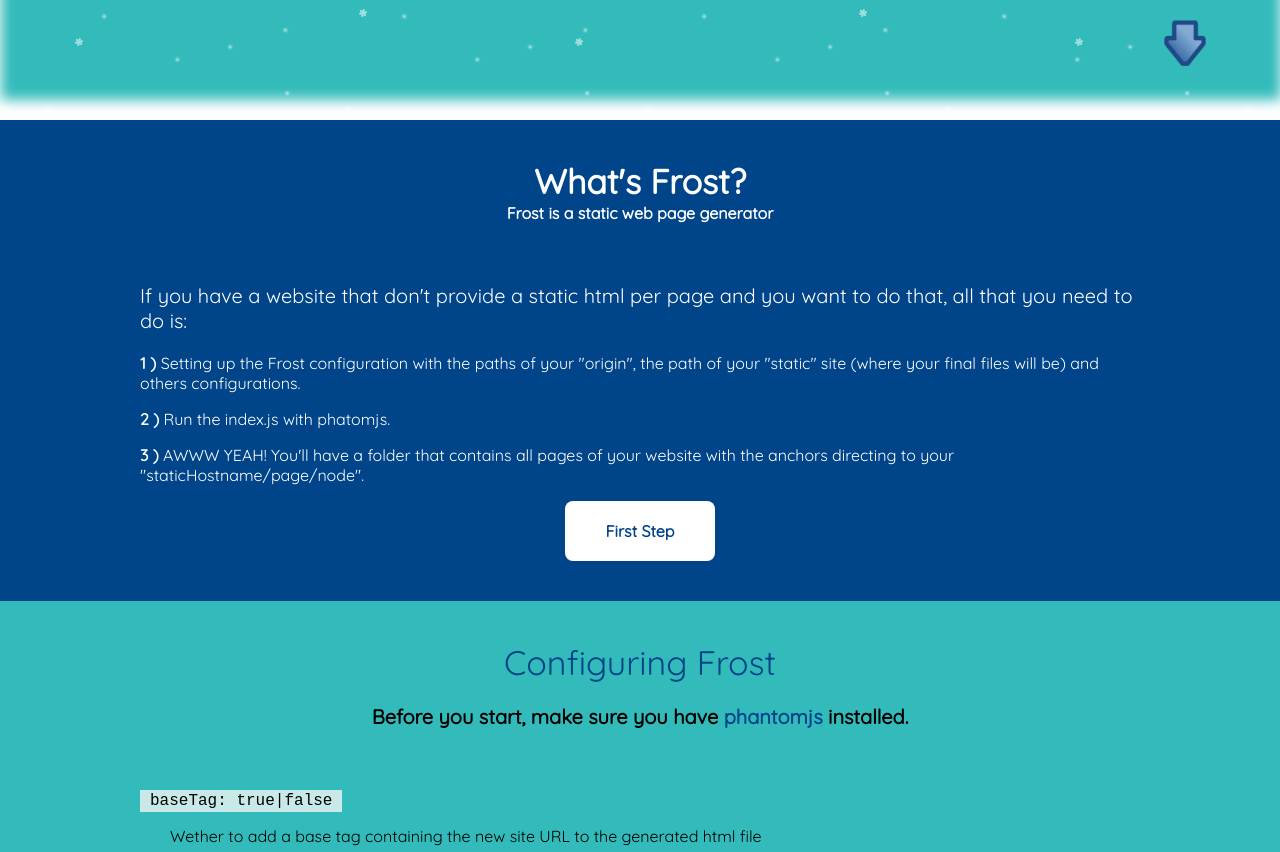
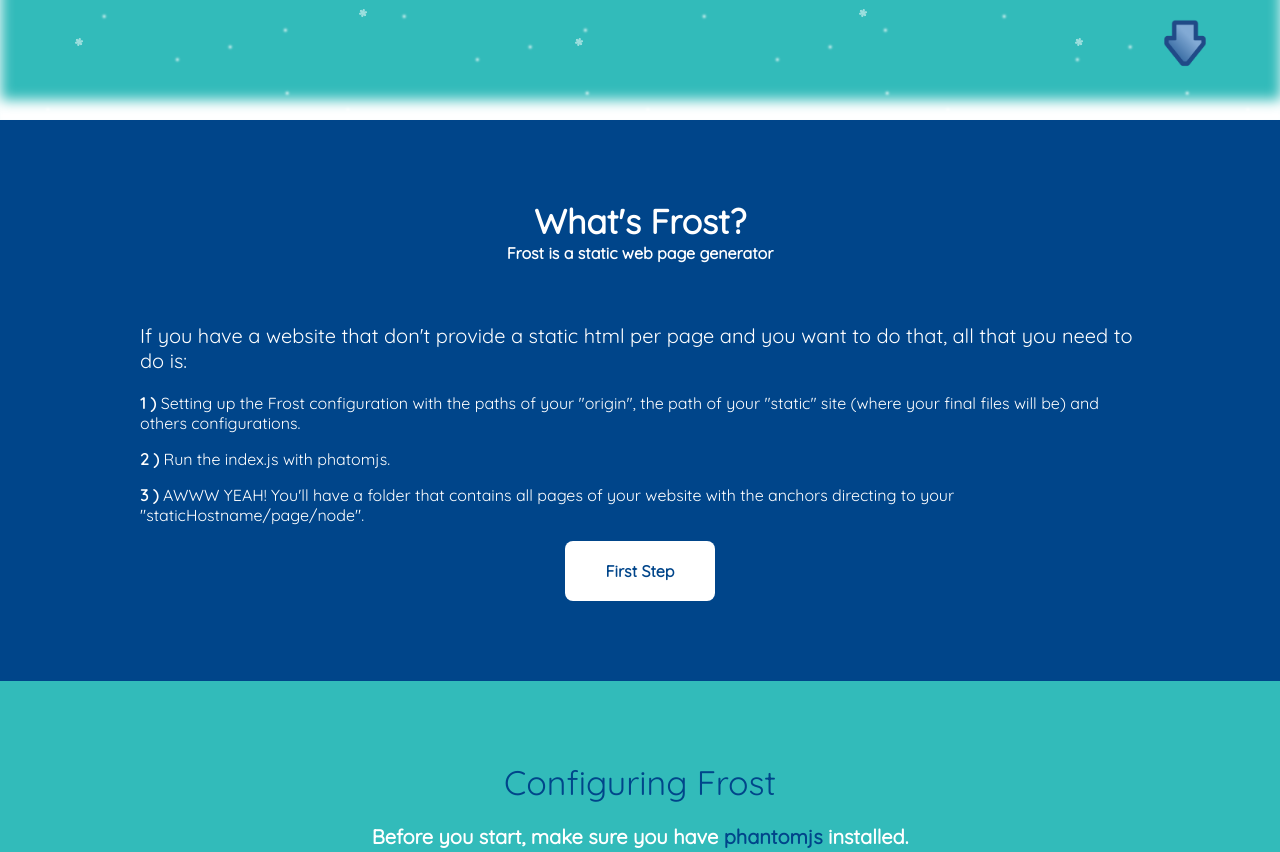
Before and after one commit to justdigital/frost, a plain HTML site: page index.html in a window 1280 px wide. Shown: the part 680-1532 px from the top of the page. Drawn offline with Linux system fonts and the light colour scheme.

Commit message:
ajuste cores das fontes para melhor visualização e padding maior entre os container

```diff
--- a/css/style.css
+++ b/css/style.css
@@ -41,7 +41,7 @@ section {
   height: 100%;
   position: relative;
   min-height: 360px;
-  padding: 20px 30px;
+  padding: 60px 30px 60px;
   box-sizing: border-box;
 }
 
@@ -163,6 +163,10 @@ section {
 .first-container {
   box-sizing: border-box;
   margin: 0 auto;
+}
+
+.first-container p {
+  color: white;
 }
 
 .highlighted-title {
```
